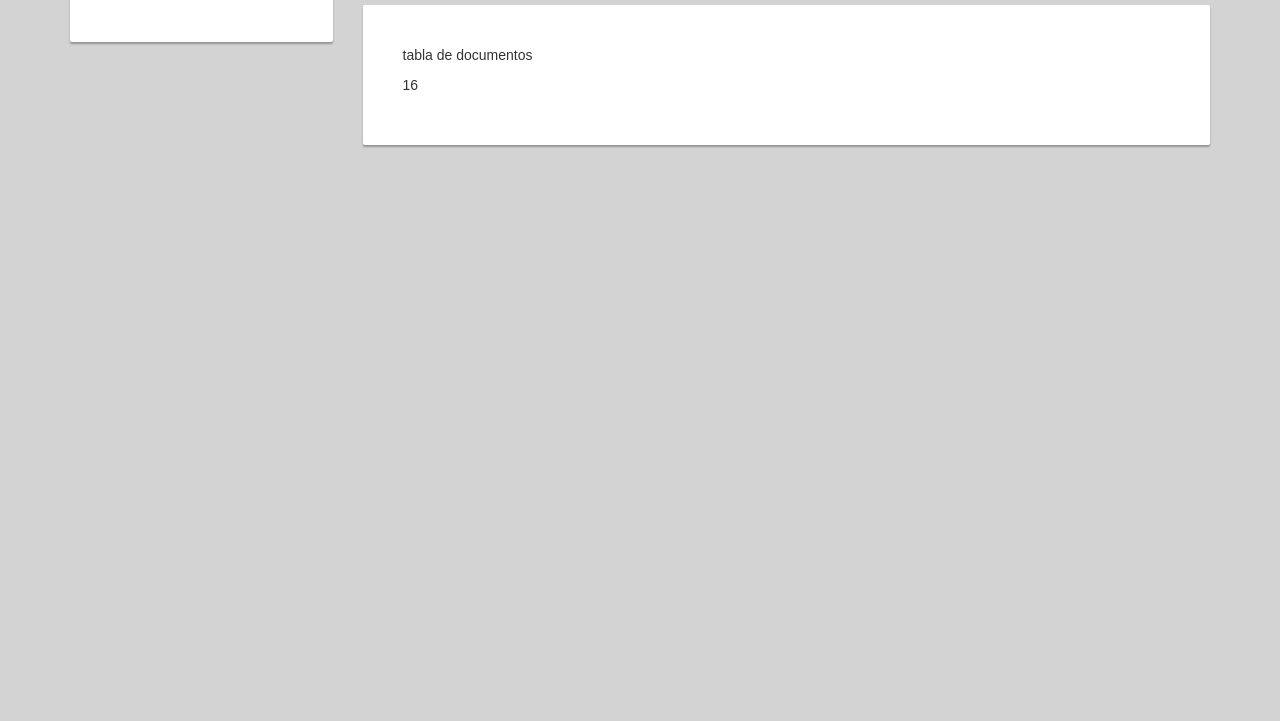
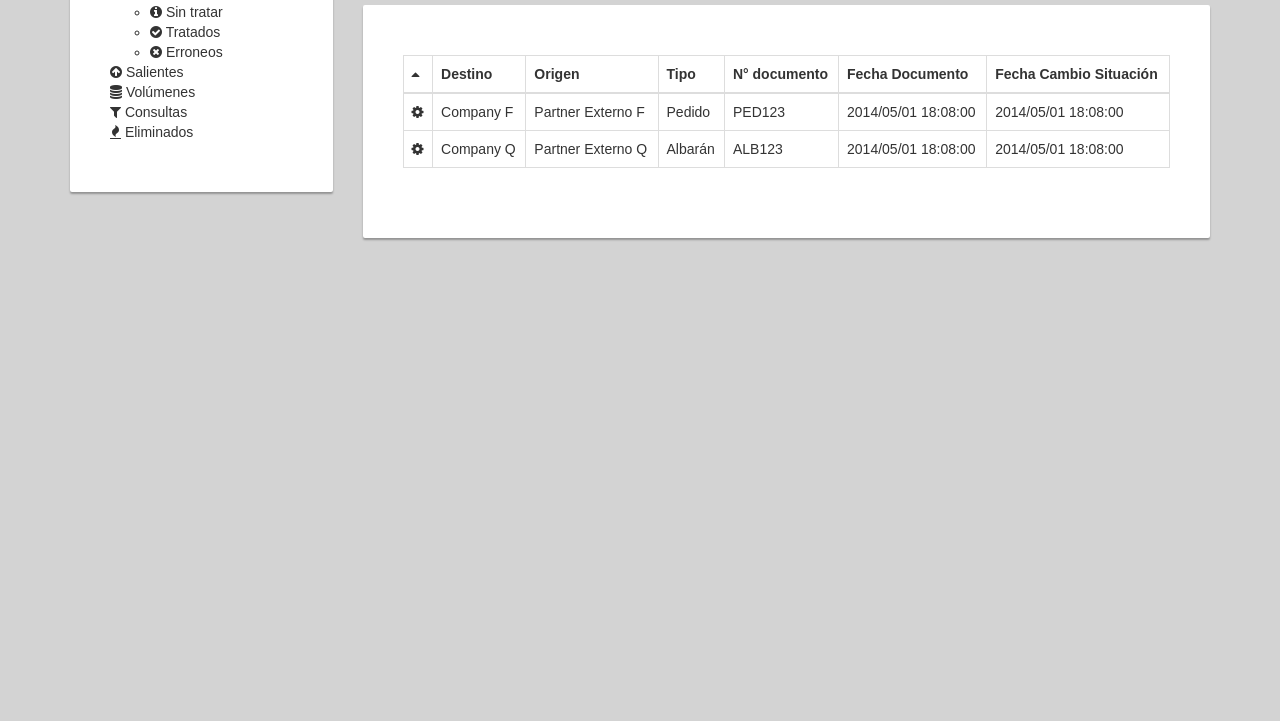
Before and after one commit to gabo10096/webapp-edicom, a plain HTML site: page edicom-viewer.html in a window 1280 px wide. Shown: the part 79-800 px from the top of the page. Drawn offline with nearby package versions, Linux system fonts and the light colour scheme.

Commit message:
maquetacion de tablas

```diff
--- a/edicom-viewer.html
+++ b/edicom-viewer.html
@@ -16,7 +16,18 @@
 	               	</div>
 	            </div>
 				<div class="main-login main-center">
-					arbol
+					<ul class="list-unstyled">
+						<li><i class="fa fa-arrow-circle-down fa" aria-hidden="true"></i> Entrantes</li>
+						<ul>
+							<li><i class="fa fa-info-circle fa" aria-hidden="true"></i> Sin tratar</li>
+							<li><i class="fa fa-check-circle fa" aria-hidden="true"></i> Tratados</li>
+							<li><i class="fa fa-times-circle fa" aria-hidden="true"></i> Erroneos</li>
+						</ul>
+						<li><i class="fa fa-arrow-circle-up fa" aria-hidden="true"></i> Salientes</li>
+						<li><i class="fa fa-database fa" aria-hidden="true"></i> Volúmenes</li>
+						<li><i class="fa fa-filter fa" aria-hidden="true"></i> Consultas</li>
+						<li><i class="fa fa-fire fa" aria-hidden="true"></i> Eliminados</li>
+					</ul>
 				</div>
 			</div>
   			<div class="col-sm-9">
@@ -25,16 +36,48 @@
 	            </div>
 	            <div class="main-login main-justify">
 	            	<p>
-	            		tabla de documentos
-	            	</p>
-	            	<p>
-	            		{{4*4}}
+	            	<div class="table-responsive">
+	            		<table class="table table-bordered">
+	            			<thead class="thead-inverse">
+						    <tr>
+						      <th><i class="fa fa-caret-up fa" aria-hidden="true"></th>
+						      <th>Destino</th>
+						      <th>Origen</th>
+						      <th>Tipo</th>
+						      <th>N° documento</th>
+						      <th>Fecha Documento</th>
+						      <th>Fecha Cambio Situación</th>
+						    </tr>
+						  </thead>
+						  <tbody>
+						    <tr>
+						      <th scope="row"><i class="fa fa-gear fa" aria-hidden="true"></th>
+						      <td>Company F</td>
+						      <td>Partner Externo F</td>
+						      <td>Pedido</td>
+						      <td>PED123</td>
+						      <td>2014/05/01 18:08:00</td>
+						      <td>2014/05/01 18:08:00</td>
+						    </tr>
+						    <tr>
+						      <th scope="row"><i class="fa fa-gear fa" aria-hidden="true"></th>
+						      <td>Company Q</td>
+						      <td>Partner Externo Q</td>
+						      <td>Albarán</td>
+						      <td>ALB123</td>
+						      <td>2014/05/01 18:08:00</td>
+						      <td>2014/05/01 18:08:00</td>
+						    </tr>
+						  </tbody>
+	            		</table>
+	            	</div>
 	            	</p>
 				</div>
   			</div>
 			</div>
 		</div>
-		<script type="text/javascript" src="js/bootstrap.js"></script>
+		<script type="text/javascript" src="js/bootstrap.min.js"></script>
+		<script type="text/javascript" src="js/jquery.js"></script>
 		<script type="text/javascript" src="lib/angular.min.js"></script>
 		<script src="lib/bootstrap-treeview.js"></script>
 		<script src="lib/jquery.js"></script>
```
